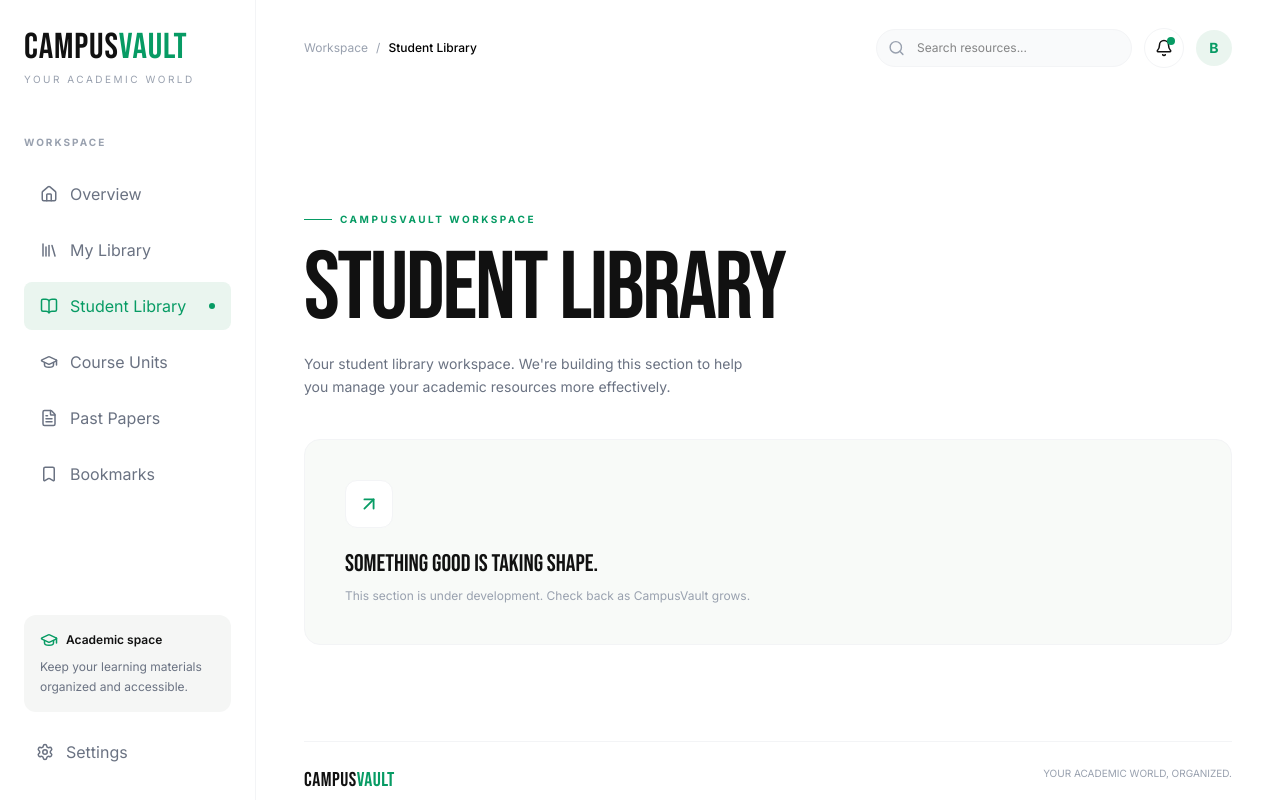
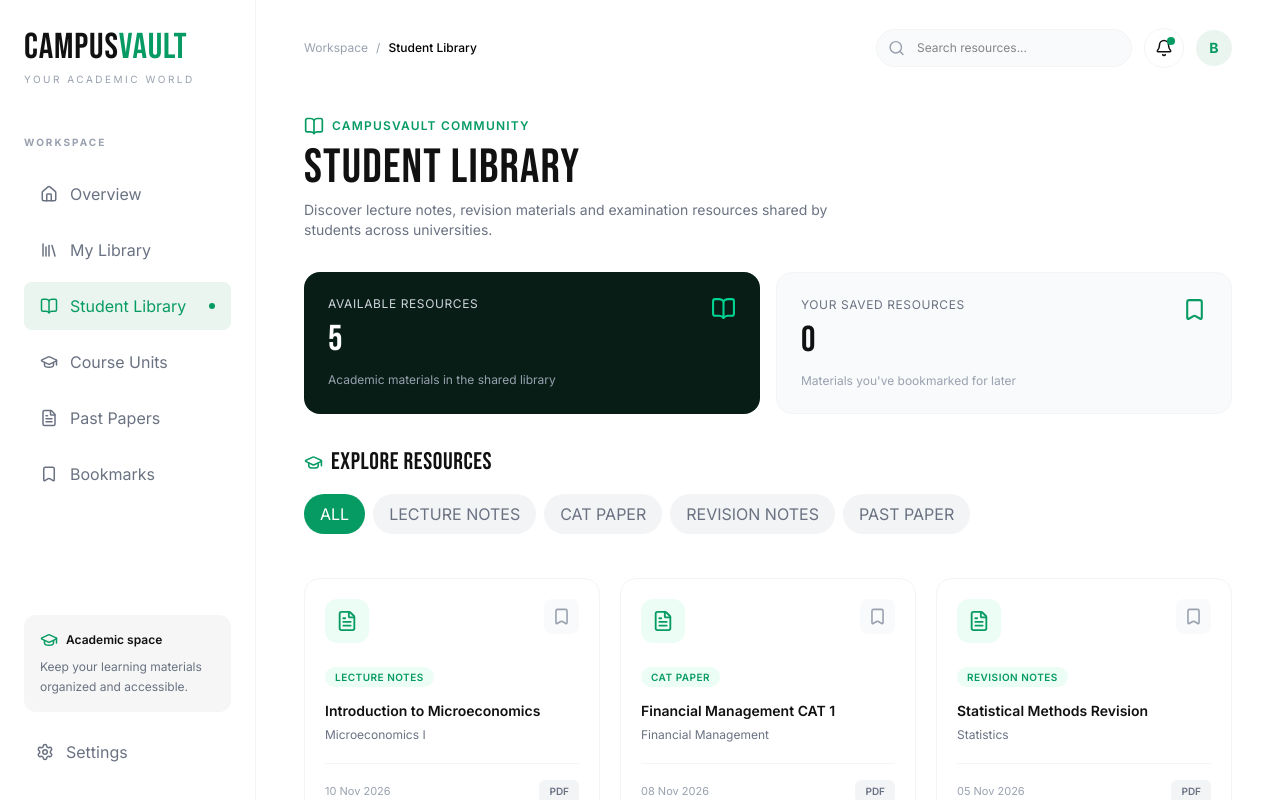
Before and after one commit to BRIAN-pixel275/Campusvault, a React (Vite) app: page / in a window 1280 px wide. Both pictures are taken after a click on the button "Student Library". Shown: the top 800 px of the page. Built offline with nearby package versions, Linux system fonts and the light colour scheme.

Commit message:
Add StudentLibrary component for managing student resources and implement save functionality

```diff
--- a/src/App.tsx
+++ b/src/App.tsx
@@ -6,6 +6,7 @@ import Dashboard from './pages/Dashboard'
 import PlaceholderPage from './components/layout/PlaceholderPage'
 import MyLibrary from './pages/MyLibrary'
 import type { Resource } from './types/resource'
+import StudentLibrary from './pages/StudentLibrary'
 import { useEffect } from 'react'
 
 
@@ -56,6 +57,7 @@ function App() {
   const [activeNav, setActiveNav] = useState('Overview')
   const [search, setSearch] = useState('')
   const [mobileMenu, setMobileMenu] = useState(false)
+  const [savedResourceIds, setSavedResourceIds] = useState<string[]>([])
 
 
   useEffect(() => {
@@ -72,7 +74,13 @@ const handleAddResource = (newResource: Resource) => {
     ...currentResources,
   ])
 }
-
+const handleToggleSave = (resourceId: string) => {
+  setSavedResourceIds((currentSaved) =>
+    currentSaved.includes(resourceId)
+      ? currentSaved.filter((id) => id !== resourceId)
+      : [...currentSaved, resourceId]
+  )
+}
   const filteredResources = resources.filter((resource) =>
     `${resource.title} ${resource.unit} ${resource.category}`
       .toLowerCase()
@@ -113,6 +121,12 @@ const handleAddResource = (newResource: Resource) => {
     onNavigate={setActiveNav}
     onAddResource={handleAddResource}
   />
+) : activeNav === 'Student Library' ? (
+  <StudentLibrary
+    resources={filteredResources}
+    savedResourceIds={savedResourceIds}
+    onToggleSave={handleToggleSave}
+  />
 ) : activeNav === 'My Library' ? (
   <MyLibrary resources={filteredResources} />
 ) : (
@@ -121,7 +135,6 @@ const handleAddResource = (newResource: Resource) => {
     description={`Your ${activeNav.toLowerCase()} workspace. We're building this section to help you manage your academic resources more effectively.`}
   />
 )}
-
 
 
           {/* FOOTER */}
--- /dev/null
+++ b/src/pages/StudentLibrary.tsx
@@ -0,0 +1,207 @@
+
+import { useState } from 'react'
+import {
+  BookOpen,
+  Bookmark,
+  BookmarkCheck,
+  FileText,
+  GraduationCap,
+} from 'lucide-react'
+import type { Resource } from '../types/resource'
+
+interface StudentLibraryProps {
+  resources: Resource[]
+  savedResourceIds: string[]
+  onToggleSave: (resourceId: string) => void
+}
+
+function StudentLibrary({
+  resources,
+  savedResourceIds,
+  onToggleSave,
+}: StudentLibraryProps) {
+  const [activeFilter, setActiveFilter] = useState('ALL')
+
+  const filters = [
+    'ALL',
+    'LECTURE NOTES',
+    'CAT PAPER',
+    'REVISION NOTES',
+    'PAST PAPER',
+  ]
+
+  const filteredResources =
+    activeFilter === 'ALL'
+      ? resources
+      : resources.filter(
+          (resource) => resource.category === activeFilter
+        )
+
+  return (
+    <div className="space-y-8">
+      {/* Page heading */}
+      <section>
+        <div className="flex items-center gap-2 text-vault-green mb-2">
+          <BookOpen size={20} />
+          <span className="text-xs font-semibold uppercase tracking-widest">
+            CampusVault Community
+          </span>
+        </div>
+
+        <h1 className="font-heading text-4xl sm:text-5xl tracking-wide">
+          STUDENT LIBRARY
+        </h1>
+
+        <p className="text-sm text-gray-500 mt-2 max-w-xl">
+          Discover lecture notes, revision materials and examination
+          resources shared by students across universities.
+        </p>
+      </section>
+
+      {/* Library overview */}
+      <section className="grid grid-cols-1 sm:grid-cols-2 gap-4">
+        <div className="rounded-2xl bg-vault-dark text-white p-6">
+          <div className="flex justify-between items-start">
+            <div>
+              <p className="text-xs text-gray-300 uppercase tracking-wider">
+                Available resources
+              </p>
+              <h2 className="font-heading text-4xl mt-2">
+                {resources.length}
+              </h2>
+            </div>
+            <BookOpen size={25} className="text-emerald-400" />
+          </div>
+          <p className="text-xs text-gray-400 mt-3">
+            Academic materials in the shared library
+          </p>
+        </div>
+
+        <div className="rounded-2xl border border-gray-100 bg-gray-50 p-6">
+          <div className="flex justify-between items-start">
+            <div>
+              <p className="text-xs text-gray-500 uppercase tracking-wider">
+                Your saved resources
+              </p>
+              <h2 className="font-heading text-4xl mt-2">
+                {savedResourceIds.length}
+              </h2>
+            </div>
+            <Bookmark size={25} className="text-vault-green" />
+          </div>
+          <p className="text-xs text-gray-400 mt-3">
+            Materials you've bookmarked for later
+          </p>
+        </div>
+      </section>
+
+      {/* Filters */}
+      <section>
+        <div className="flex items-center gap-2 mb-4">
+          <GraduationCap size={19} className="text-vault-green" />
+          <h2 className="font-heading text-2xl tracking-wide">
+            EXPLORE RESOURCES
+          </h2>
+        </div>
+
+        <div className="flex gap-2 overflow-x-auto pb-3">
+          {filters.map((filter) => (
+            <button
+              key={filter}
+              onClick={() => setActiveFilter(filter)}
+              className={`shrink-0 rounded-full px-4 py-2 text-xs font-medium transition ${
+                activeFilter === filter
+                  ? 'bg-vault-green text-white'
+                  : 'bg-gray-100 text-gray-500 hover:bg-gray-200'
+              }`}
+            >
+              {filter}
+            </button>
+          ))}
+        </div>
+      </section>
+
+      {/* Resource cards */}
+      <section>
+        {filteredResources.length > 0 ? (
+          <div className="grid grid-cols-1 md:grid-cols-2 xl:grid-cols-3 gap-5">
+            {filteredResources.map((resource) => {
+              const isSaved = savedResourceIds.includes(resource.id)
+
+              return (
+                <article
+                  key={resource.id}
+                  className="border border-gray-100 rounded-2xl p-5 hover:shadow-md hover:border-emerald-100 transition bg-white"
+                >
+                  <div className="flex justify-between items-start gap-3">
+                    <div className="w-11 h-11 rounded-xl bg-emerald-50 flex items-center justify-center">
+                      <FileText
+                        size={22}
+                        className="text-vault-green"
+                      />
+                    </div>
+
+                    <button
+                      onClick={() => onToggleSave(resource.id)}
+                      aria-label={
+                        isSaved ? 'Remove bookmark' : 'Save resource'
+                      }
+                      title={isSaved ? 'Remove bookmark' : 'Save resource'}
+                      className={`p-2 rounded-lg transition ${
+                        isSaved
+                          ? 'bg-emerald-50 text-vault-green'
+                          : 'bg-gray-50 text-gray-400 hover:text-vault-green'
+                      }`}
+                    >
+                      {isSaved ? (
+                        <BookmarkCheck size={19} />
+                      ) : (
+                        <Bookmark size={19} />
+                      )}
+                    </button>
+                  </div>
+
+                  <div className="mt-5">
+                    <span className="text-[10px] font-semibold tracking-wider text-vault-green bg-emerald-50 px-2.5 py-1 rounded-full">
+                      {resource.category}
+                    </span>
+
+                    <h3 className="font-semibold text-sm mt-3 leading-6">
+                      {resource.title}
+                    </h3>
+
+                    <p className="text-xs text-gray-500 mt-1">
+                      {resource.unit}
+                    </p>
+                  </div>
+
+                  <div className="border-t border-gray-100 mt-5 pt-4 flex justify-between items-center">
+                    <span className="text-[11px] text-gray-400">
+                      {resource.date}
+                    </span>
+
+                    <span className="text-[10px] font-semibold text-gray-500 bg-gray-100 px-2.5 py-1 rounded-md">
+                      {resource.type}
+                    </span>
+                  </div>
+                </article>
+              )
+            })}
+          </div>
+        ) : (
+          <div className="text-center py-16 border border-dashed border-gray-200 rounded-2xl">
+            <BookOpen size={32} className="mx-auto text-gray-300 mb-3" />
+            <h3 className="font-semibold text-sm">
+              No resources found
+            </h3>
+            <p className="text-xs text-gray-400 mt-2">
+              Try another category or check back later.
+            </p>
+          </div>
+        )}
+      </section>
+    </div>
+  )
+}
+
+export default StudentLibrary
```
